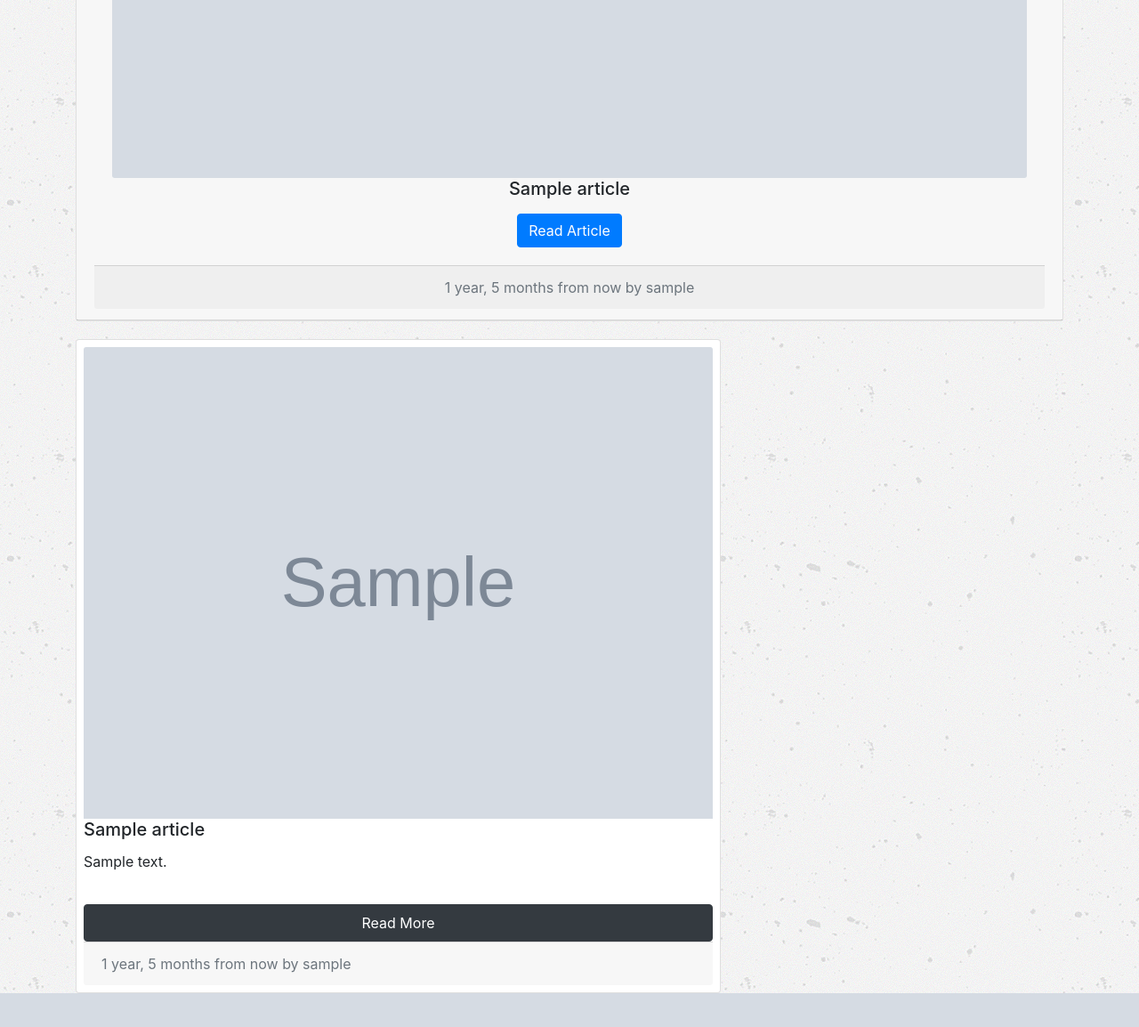
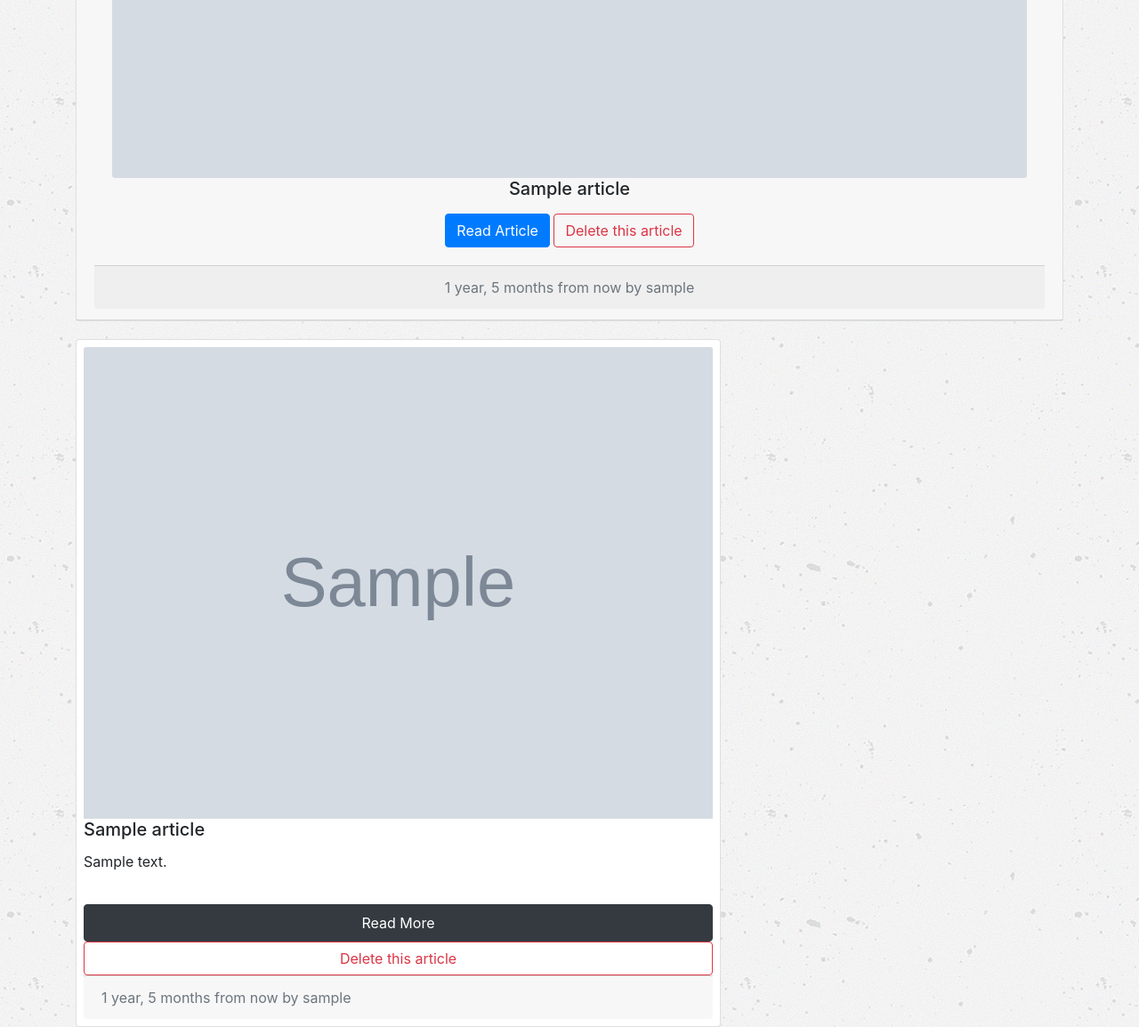
Before and after one commit to micki6491/Django-Blog, a Django app: page / in a window 1280 px wide. Shown: the part 734-1888 px from the top of the page at 89% size. Before the commit the page ends 1850 px from the top, so only its background shows below. Run offline with Django 3.2, Linux system fonts and the light colour scheme; a user stored in the database is signed in; tables that the repository leaves empty hold one stand-in row (values such as "Sample post"); grey boxes marked "Sample" are stand-in pictures; some libraries are stand-ins or nearby versions.

Commit message:
added delete feature

```diff
--- a/MyBlog/urls.py
+++ b/MyBlog/urls.py
@@ -36,5 +36,8 @@ urlpatterns = [
                   path('new/complete/',
                        views.write_article_complete,
                        name='new_article_complete'),
+                  path('delete_success/<int:article_pk>/',
+                       views.DeleteSuccessView.as_view(),
+                       name='delete_success'),
 
               ] + static(settings.MEDIA_URL, document_root=settings.MEDIA_ROOT)
--- a/articles/views.py
+++ b/articles/views.py
@@ -4,7 +4,6 @@ from django.urls import reverse
 from django.views.generic import ListView, DetailView
 from .models import Article
 from .forms import NewArticleForm
-from django.http import HttpResponse
 
 
 # Create your views here.
@@ -57,3 +56,16 @@ def write_article_complete(request):
 
     return render(request, 'new_article_complete.html',
                   context=context)
+
+
+class DeleteSuccessView(DetailView):
+    model = Article
+    context_object_name = 'article'
+    template_name = 'delete_complete.html'
+    pk_url_kwarg = 'article_pk'
+
+    def get_context_data(self, **kwargs):
+        context = super().get_context_data(**kwargs)
+        context['success'] = Article.objects.filter(id=self.kwargs.get('article_pk')).delete().count(1)
+
+        return context
--- a/templates/article.html
+++ b/templates/article.html
@@ -20,10 +20,11 @@
             <img class="card-img-top" src="{{ article.photo }}">
         {% endif %}
         <div class="card p-3 bg-transparent w-100">
+            <div class="card-title h4">
+                {{ article.subject }}
+            </div>
             <div class="card-body p-3">
-                <div class="col">
                     {{ article.get_message_as_markdown }}
-                </div>
             </div>
         </div>
     </div>
--- a/templates/home.html
+++ b/templates/home.html
@@ -14,6 +14,38 @@
                 </p>
                 {% if last_article %}
                     <a href="{% url 'article_page' last_article.pk %}" class="btn btn-primary">Read Article</a>
+                    {% if last_article.creator == request.user %}
+                        <!-- Button trigger modal -->
+                        <button type="button" class="btn btn-outline-danger" data-toggle="modal"
+                                data-target="#exampleModal">
+                            Delete this article
+                        </button>
+
+                        <!-- Modal -->
+                        <div class="modal fade" id="exampleModal" tabindex="-1" role="dialog"
+                             aria-labelledby="exampleModalLabel" aria-hidden="true">
+                            <div class="modal-dialog modal-dialog-centered" role="document">
+                                <div class="modal-content">
+                                    <div class="modal-header">
+                                        <h5 class="modal-title" id="exampleModalLabel">Delete confirmation</h5>
+                                        <button type="button" class="close" data-dismiss="modal" aria-label="Close">
+                                            <span aria-hidden="true">&times;</span>
+                                        </button>
+                                    </div>
+                                    <div class="modal-body">
+                                        Are you sure?
+                                    </div>
+                                    <div class="modal-footer">
+                                        <button type="button" class="btn btn-outline-secondary" data-dismiss="modal">
+                                            Close
+                                        </button>
+                                        <a href="{% url 'delete_success' last_article.pk %}" type="button"
+                                           class="btn btn-danger">Delete</a>
+                                    </div>
+                                </div>
+                            </div>
+                        </div>
+                    {% endif %}
                 {% endif %}
             </div>
             <div class="card-footer text-muted">{{ last_article.created_at|naturaltime }}
@@ -30,6 +62,39 @@
                 <h5 class="card-title">{{ article.subject }}</h5>
                 <p class="card-text">{{ article }}</p>
                 <a href="{% url 'article_page' article.pk %}" class="btn btn-dark py-2 px-5 top-buffer">Read More</a>
+                {% if article.creator == request.user %}
+                    <!-- Button trigger modal -->
+                    <button type="button" class="btn btn-outline-danger" data-toggle="modal"
+                            data-target="#exampleModal">
+                        Delete this article
+                    </button>
+
+                    <!-- Modal -->
+                    <div class="modal fade" id="deleteArticleModal" tabindex="-1" role="dialog"
+                         aria-labelledby="deleteArticleModalLabel" aria-hidden="true">
+                        <div class="modal-dialog modal-dialog-centered" role="document">
+                            <div class="modal-content">
+                                <div class="modal-header">
+                                    <h5 class="Delete Article" id="deleteArticleModal">Delete confirmation</h5>
+                                    <button type="button" class="close" data-dismiss="modal" aria-label="Close">
+                                        <span aria-hidden="true">&times;</span>
+                                    </button>
+                                </div>
+                                <div class="modal-body">
+                                    Are you sure?
+                                </div>
+                                <div class="modal-footer">
+                                    <button type="button" class="btn btn-outline-secondary" data-dismiss="modal">
+                                        Close
+                                    </button>
+                                    <a href="{% url 'delete_success' article.pk %}"
+                                       type="button"
+                                       class="btn btn-danger">Delete</a>
+                                </div>
+                            </div>
+                        </div>
+                    </div>
+                {% endif %}
                 <div class="card-footer text-muted">
                     {{ article.created_at|naturaltime }} by {{ article.creator }}
                 </div>
```
Also changed, not shown: templates/delete_complete.html (added, +30 -0 lines), media/img/apprendre_portugais_qY2PDRY.png (added).
